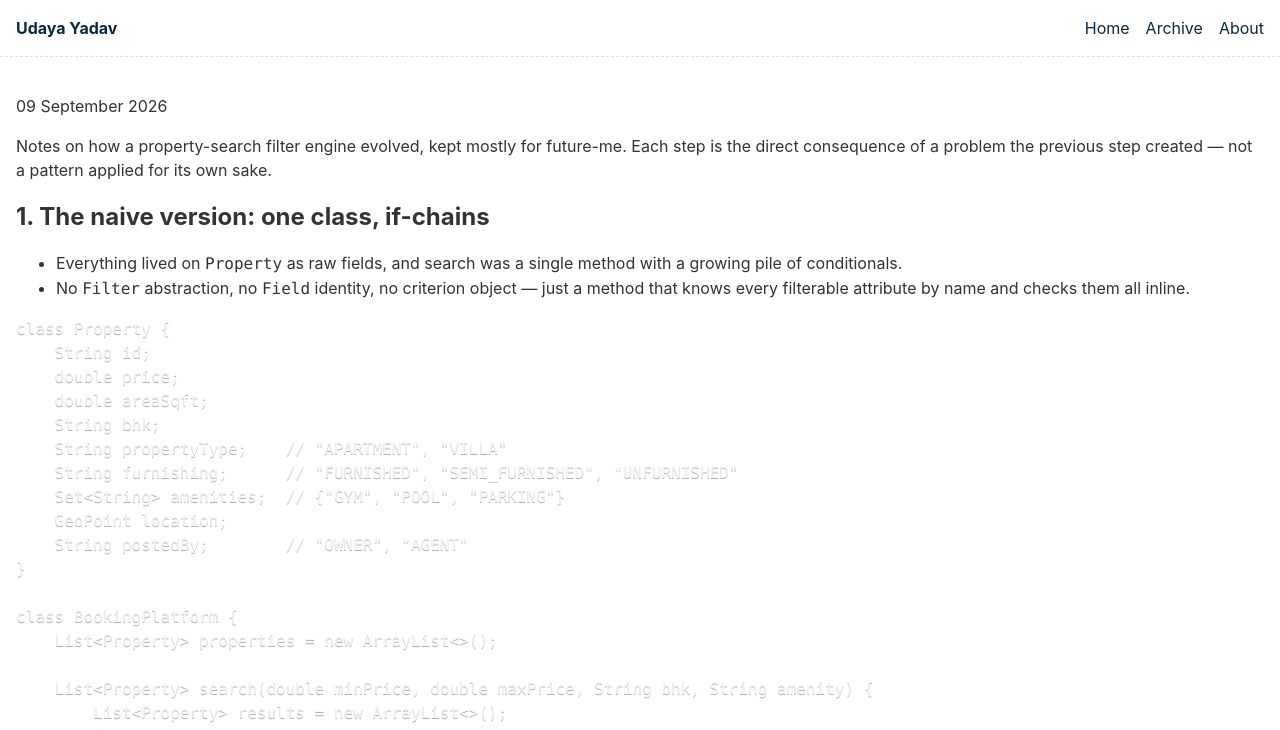
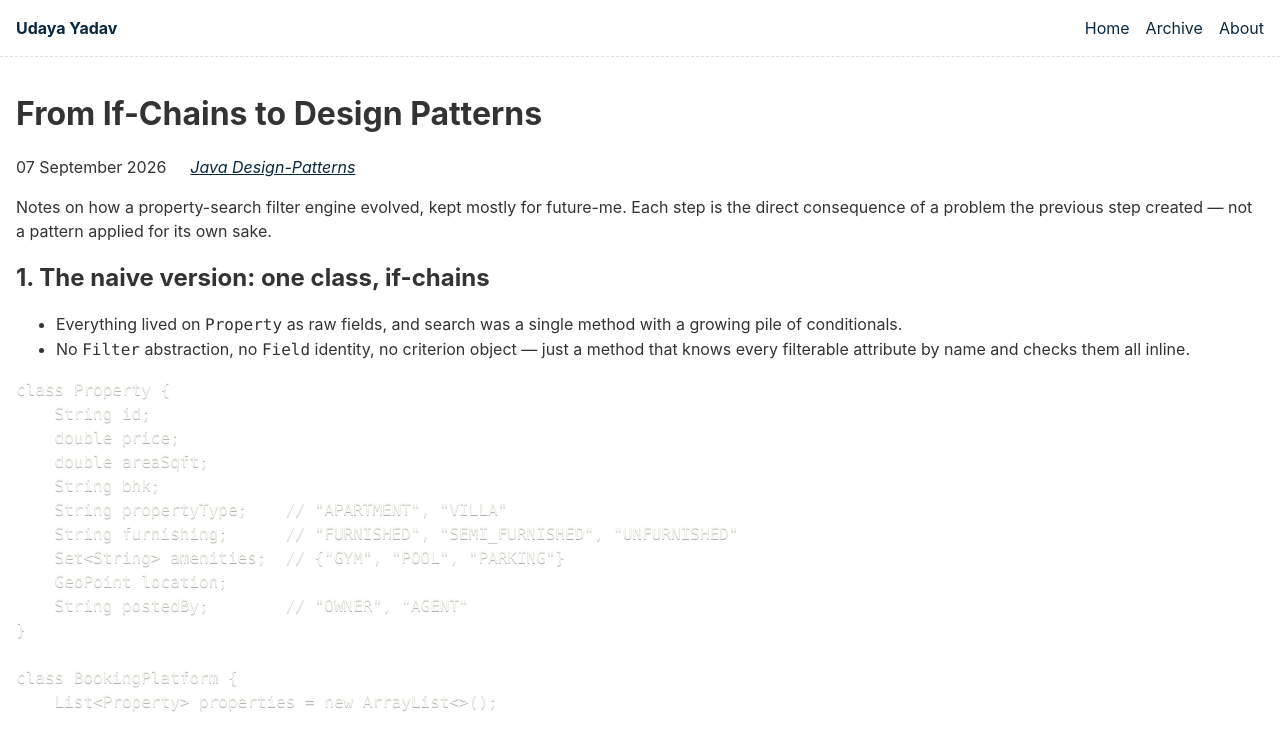
Before and after one commit to UDAYADAV/UDAYADAV.github.io, an Eleventy site: page content/blog/creating-filtering-logic.md in a window 1280 px wide. Shown: the top 730 px of the page. Built offline with nearby package versions, Linux system fonts and the light colour scheme; Eleventy itself is replaced by a stand-in of ours; some packages are replaced by stand-ins of ours; code samples lack their colours; files that its build step writes are made by us from their sources; what @zachleat/heading-anchors, zod-validation-error would draw is missing.

Commit message:
Restore frontmatter on filtering-logic post
The rewrite had dropped the title/description/date/tags block, so the
post list fell back to printing the raw URL instead of a title.

```diff
--- a/content/blog/creating-filtering-logic.md
+++ b/content/blog/creating-filtering-logic.md
@@ -1,3 +1,10 @@
+---
+title: From If-Chains to Design Patterns
+description: Notes on how a property-search filter engine evolved, from a naive if-chain through Strategy, Composite, and classic design patterns.
+date: 2026-09-07
+tags: java design-patterns
+---
+
 Notes on how a property\-search filter engine evolved, kept mostly for future\-me. Each step is the direct consequence of a problem the previous step created — not a pattern applied for its own sake.
 
 ## 1\. The naive version: one class, if\-chains
```
